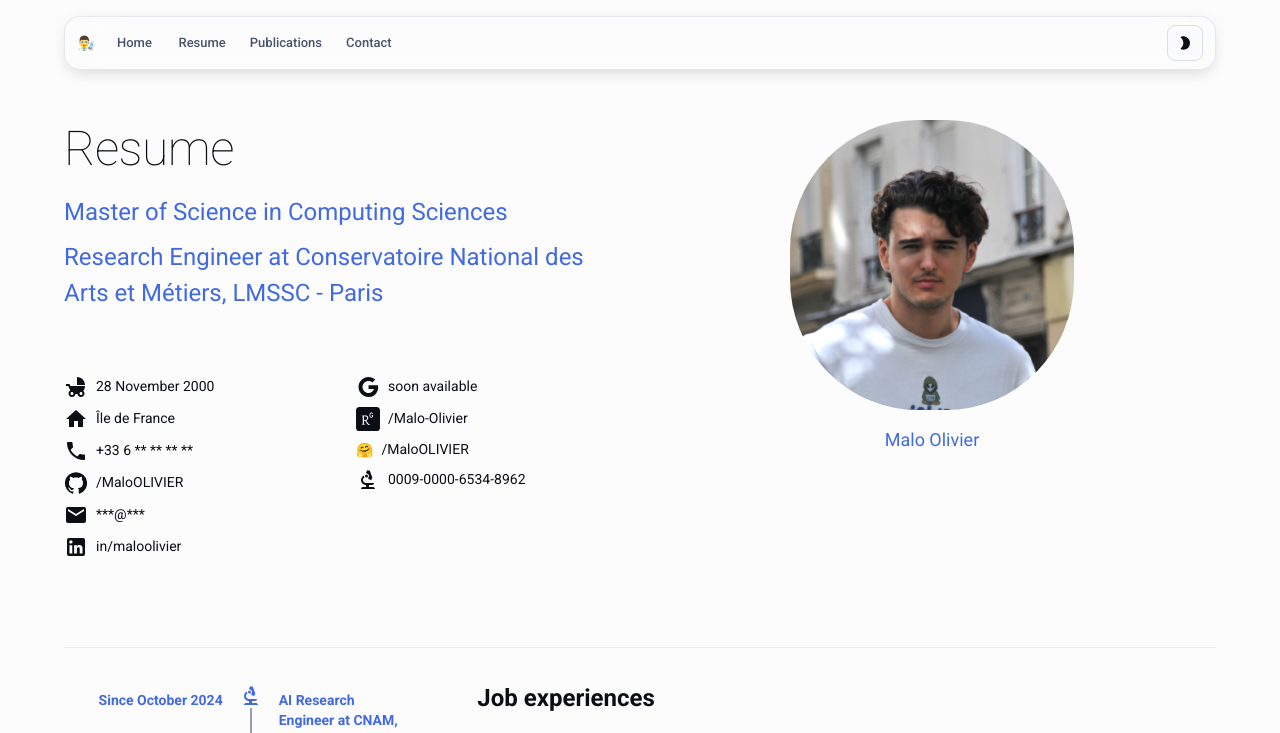
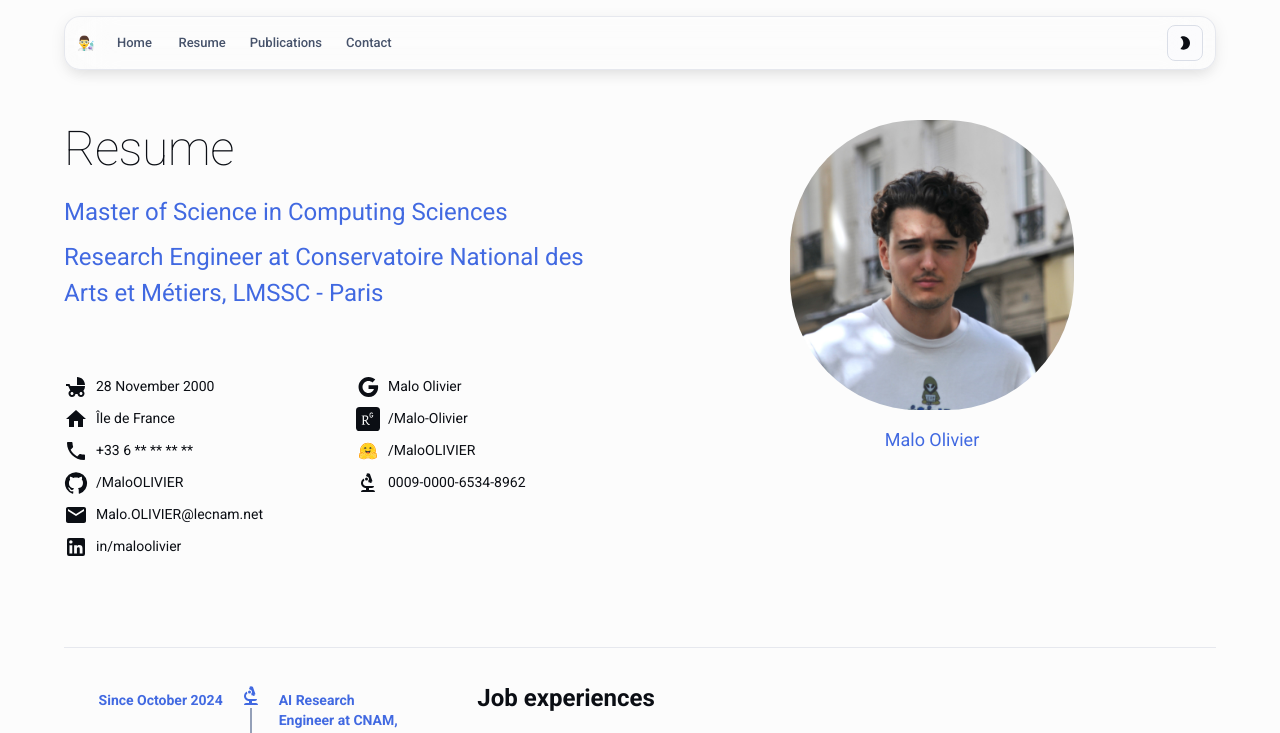
Before and after one commit to MaloOLIVIER/MaloOlivier.github.io, a React (Create React App) app: page /#/Resume in a window 1280 px wide. Shown: the top 733 px of the page. Built offline with nearby package versions, Linux system fonts and the light colour scheme.

Commit message:
changed mail adress | added a Google Scholar | added a svg HuggingFace | fixed ResearchGateIcn behavior

```diff
--- a/src/components/Resume/Resume.tsx
+++ b/src/components/Resume/Resume.tsx
@@ -16,6 +16,7 @@ import SchoolIcon from '@mui/icons-material/School';
 import BiotechIcon from '@mui/icons-material/Biotech';
 import GoogleIcon from '@mui/icons-material/Google';
 import { ReactComponent as ResearchGateIcon } from './researchgate.svg';
+import { ReactComponent as HuggingFaceIcon } from './hf.svg';
 import WorkIcon from '@mui/icons-material/Work';
 import LinearProgress, { linearProgressClasses } from '@mui/material/LinearProgress';
 import CircularProgress, { CircularProgressProps, circularProgressClasses, } from '@mui/material/CircularProgress';
@@ -180,7 +181,7 @@ const Resume: React.FC = () => {
                             >
                                 <EmailIcon />
                                 <Typography variant="body1" fontFamily={'Roboto'} ml={1}>
-                                    ***@***
+                                    Malo.OLIVIER@lecnam.net
                                 </Typography>
                             </Box>
                             <Box
@@ -208,7 +209,7 @@ const Resume: React.FC = () => {
                         <Grid size={{ xs: 12, md: 6 }}>
                             <Box
                                 component="a"
-                                href="https://www.linkedin.com/in/maloolivier"
+                                href="https://scholar.google.fr/citations?hl=fr&user=BH9n_XEAAAAJ"
                                 target="_blank"
                                 rel="noopener noreferrer"
                                 display="flex"
@@ -224,7 +225,7 @@ const Resume: React.FC = () => {
                             >
                                 <GoogleIcon />
                                 <Typography variant="body1" fontFamily={'Roboto'} ml={1}>
-                                    soon available
+                                    Malo Olivier
                                 </Typography>
                             </Box>
                             <Box
@@ -241,6 +242,7 @@ const Resume: React.FC = () => {
                                     '&:hover': {
                                         color: '#4169E1',
                                     },
+                                    '--rg-text': localStorage.getItem('themeMode') === 'dark' ? 'black' : 'white',
                                 }}
                             >
                                 <ResearchGateIcon fill="currentColor" />
@@ -264,7 +266,7 @@ const Resume: React.FC = () => {
                                     },
                                 }}
                             >
-                                🤗
+                                <HuggingFaceIcon fill="currentColor" />
                                 <Typography variant="body1" fontFamily={'Roboto'} ml={1}>
                                     /MaloOLIVIER
                                 </Typography>
```
Also changed, not shown: src/components/Resume/hf.svg (added), src/components/Resume/researchgate.svg.
